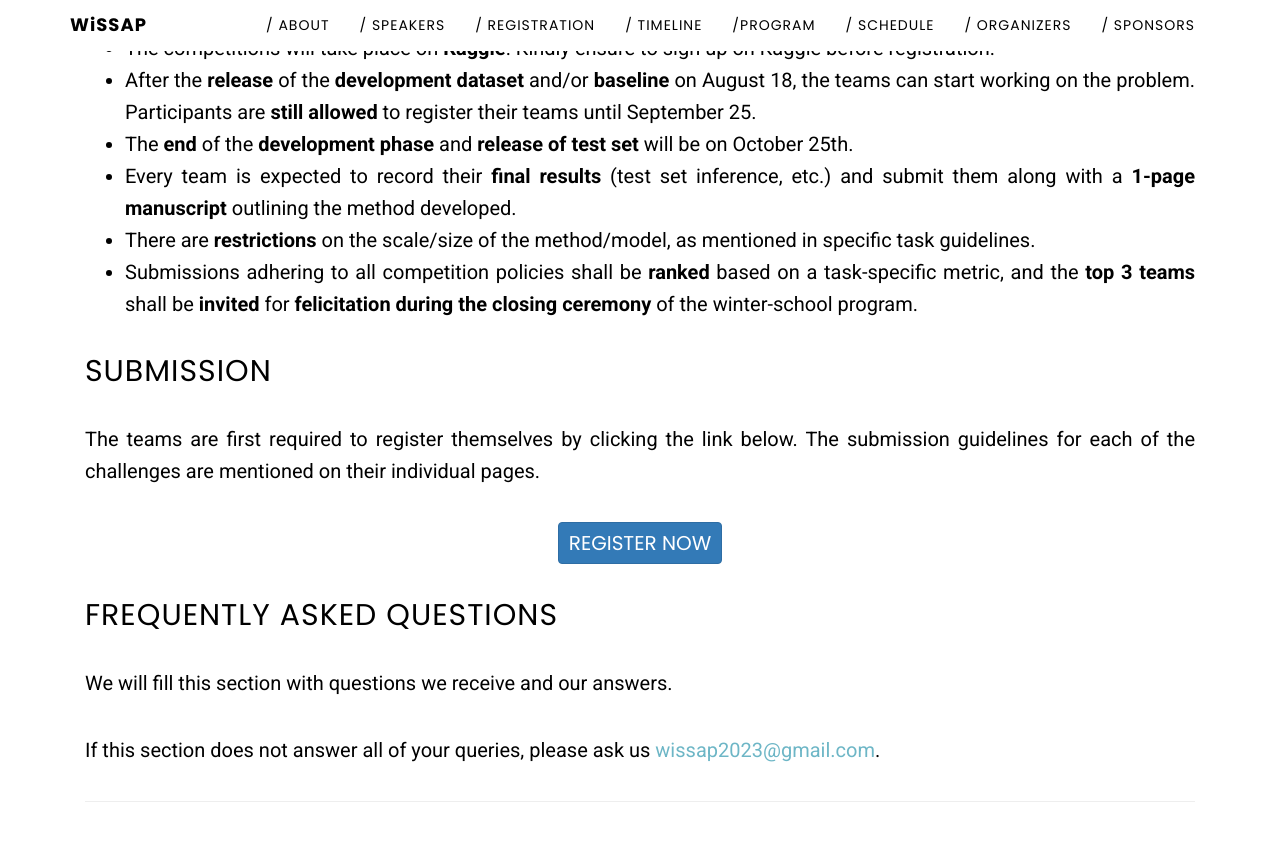
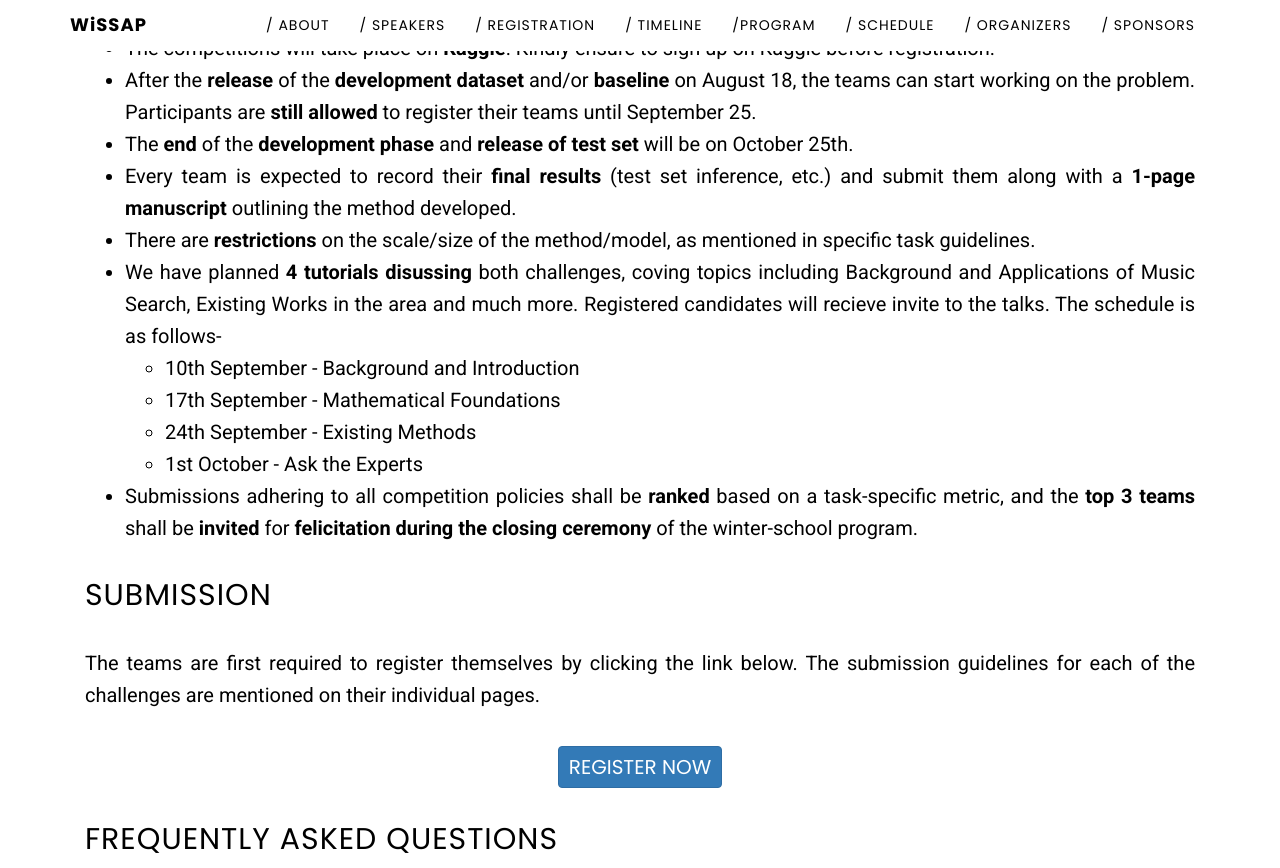
Before and after one commit to madhavlab/wissap23.madhavlab.com, a Jekyll site: the page built from wissap-cup/wissap-cup.md, in a window 1280 px wide and 900 px high, scrolled down 1389 px, cut to the strip 0-868 px from the top of the window. Built offline with Jekyll 4.4.1, drawn with Linux system fonts in a browser that asks for light colours.

Commit message:
wissap_talks

```diff
--- a/_includes/wissap/sponsors.html
+++ b/_includes/wissap/sponsors.html
@@ -15,7 +15,7 @@
   }
 </style>
 
-<section id="sponsor" class="container content-section">
+<section id="sponsors" class="container content-section">
     <div class="row">
         <div class="col-lg-12">
             <h2>/ Sponsors</h2>
--- a/wissap-cup/wissap-cup.md
+++ b/wissap-cup/wissap-cup.md
@@ -62,6 +62,11 @@ The algorithms are evaluated using measures such as hit rate.
 - The **end** of the **development phase** and **release of test set** will be on October 25th.
 - Every team is expected to record their **final results** (test set inference, etc.) and submit them along with a **1-page manuscript** outlining the method developed.
 - There are **restrictions** on the scale/size of the method/model, as mentioned in specific task guidelines.
+- We have planned **4 tutorials disussing** both challenges, coving topics including Background and Applications of Music Search, Existing Works in the area and much more. Registered candidates will recieve invite to the talks. The schedule is as follows-
+    - 10th September - Background and Introduction
+    - 17th September - Mathematical Foundations
+    - 24th September - Existing Methods
+    - 1st October - Ask the Experts
 - Submissions adhering to all competition policies shall be **ranked** based on a task-specific metric, and the **top 3 teams** shall be **invited** for **felicitation during the closing ceremony** of the winter-school program.
 
 ## Submission
```
Also changed, not shown: 4 other files.
